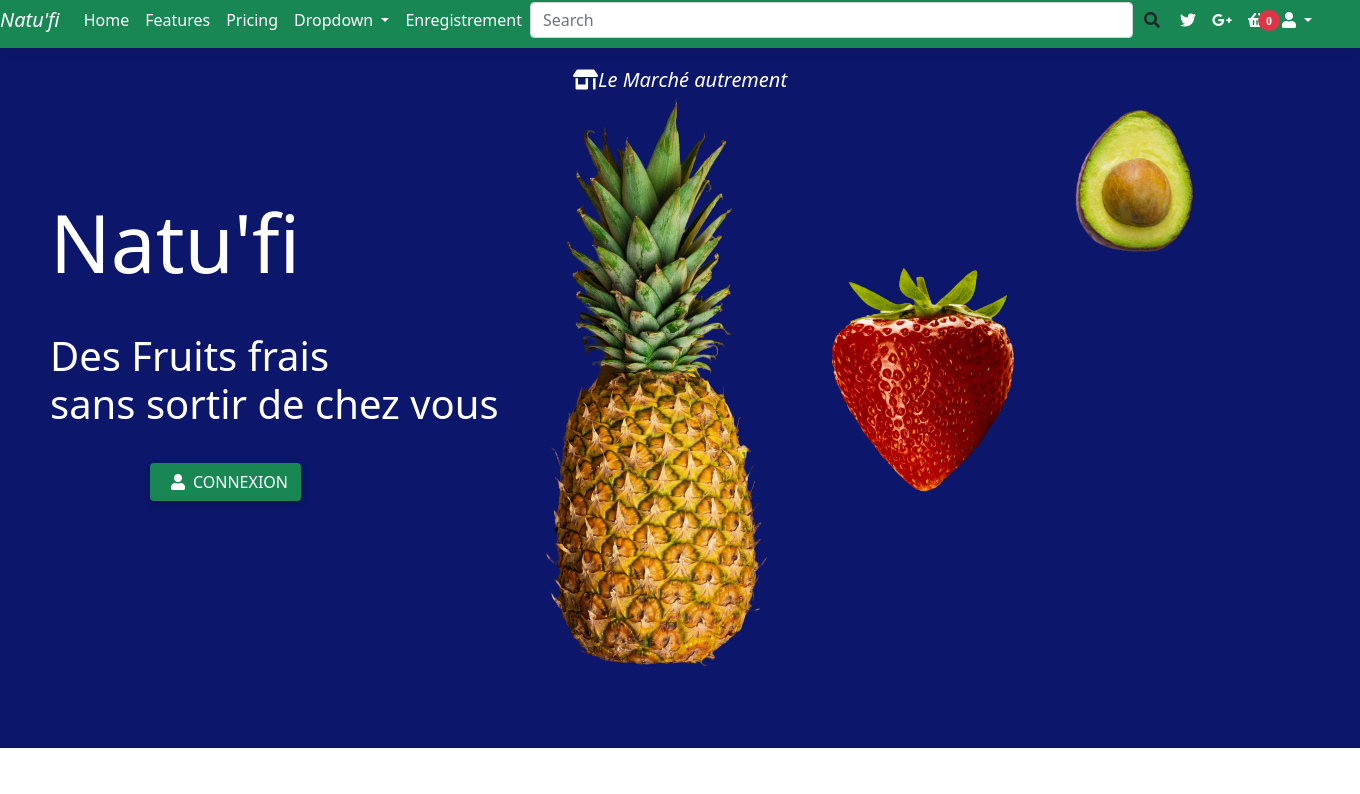
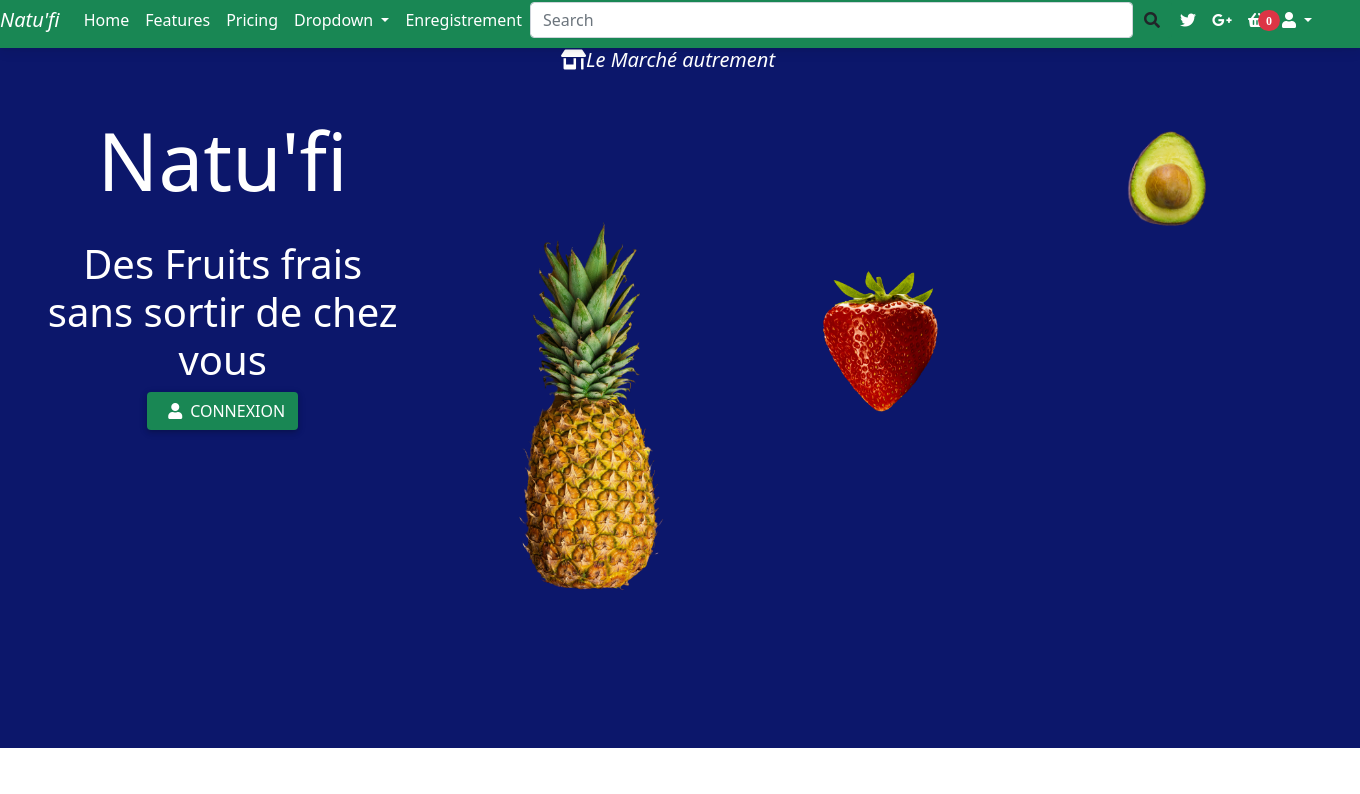
Before and after one commit to nicoHenriDi/projet, a PHP site: page /Natu_fi_acceuil.php in a window 1360 px wide. Shown: the top 794 px of the page. Run offline with PHP 8.4, Linux system fonts and the light colour scheme; data that the repository does not hold is empty.

Commit message:
banner design modif

```diff
--- a/CSS/Natu.css
+++ b/CSS/Natu.css
@@ -13,22 +13,6 @@
     height: 700px;
 }
 
-.Avocat{
-    width : 400px;
-    position:relative;
-    left: 780px;
-    bottom:450px;
-}
-.Ananas{
-    position:relative;
-    left:450px;
-    bottom:850px;
-}
-.Fraise{
-    position:relative;
-    left:150px;
-    bottom:250px;
-}
 
 
 /*design grille */
--- a/Natu_fi.js
+++ b/Natu_fi.js
@@ -1,7 +1,9 @@
-
 
 // animation jquery icone avant footer
 
-//faire une animation pour les icones avant le footer
 $("#ajouter").fadeOut(800);
 $("#ajouter").fadeIn(800);
+
+
+$("#Livraison").fadeOut(800);
+$("#Livraison").fadeIn(800);
--- a/Natu_fi_acceuil.php
+++ b/Natu_fi_acceuil.php
@@ -53,15 +53,30 @@ $panier = new panier($connexion_produit); //new panier objet
 <!--banner-->
 
       <div class="banner">
-          <h5 class="h5 green-text font-italic text-white text-center" style="position : relative ; bottom:-20px ;"><i class="fas fa-store-alt"></i>Le Marché autrement</h5>
-          <h1 class="card-title my-4 py-2  text-white display-1" style="position : relative ; bottom:-90px ; left:50px ;width:500px"><b>Natu'fi</b></h1>
-          <h1 class="text-white"  style="position : relative ; bottom:-100px ; left:50px ; width:500px">Des Fruits frais </br> sans sortir de chez vous</h1>
-          <a class="btn bg-success text-white " href="Administration.php" style="position : relative ; bottom:150px ; left:150px">
-            <i class="fas fa-user px-md-2"></i>Connexion</a>
-
-                <img  class="Avocat img-fluid" src="../mon_site/Image/avocat.png" />
-                <img  class="Fraise img-fluid" src="../mon_site/Image/fraise.png" />
-                <img class="Ananas img-fluid" src="../mon_site/Image/ananas.png" />
+              <div class="container-fluid w-100 h-75">
+                    <div class="row w-100 h-100 ">
+                    <h2 class="h5 font-italic text-white text-center" ><i class="fas fa-store-alt"></i>Le Marché autrement</h2>
+                      <div id="title-site" class="col-4 col-md-4 col-sm-4 col-lg-4 col-xl-4 h-100 text-center align-self-center">
+                          <h1  class="card-title my-4 py-2  text-white display-1" ><b>Natu'fi</b></h1>
+                          <h1 class="text-white">Des Fruits frais </br> sans sortir de chez vous</h1>
+                          <a class="btn bg-success text-white  " href="Administration.php">
+                            <i class="fas fa-user px-md-2"></i>Connexion</a>
+                      </div>
+                      <div class="col-8 col-md-8 col-sm-8 col-lg-8 col-xl-8 align-middle">
+                          <div class="row w-100 h-100 ">
+                                <div class="col col-md col-sm col-lg col-xl align-self-end">
+                                  <img class="Ananas img-fluid " src="../mon_site/Image/ananas.png" />
+                                </div>
+                                <div class="col col-md col-sm col-lg col-xl align-self-center">
+                                  <img  class="Fraise img-fluid " src="../mon_site/Image/fraise.png" />
+                                </div>
+                                <div class="col col-md col-sm col-lg col-xl align-self-start">
+                                  <img  class="Avocat img-fluid " src="../mon_site/Image/avocat.png" />
+                                </div>
+                          </div>
+                      </div>
+                </div>
+              </div>
       </div>
 
 <!--end banner-->
--- a/header.php
+++ b/header.php
@@ -108,7 +108,6 @@
         <div class="dropdown-menu dropdown-menu-end"
           aria-labelledby="navbarDropdownMenuLink-333">
           <a class="dropdown-item" href="Administration.php">Mon compte</a>
-          <a class="dropdown-item" href="#">Another action</a>
           <a class="dropdown-item" href="#">Déconnexion</a>
         </div>
       </li>
```
Also changed, not shown: Info_produit.php (+47 -11 lines).
